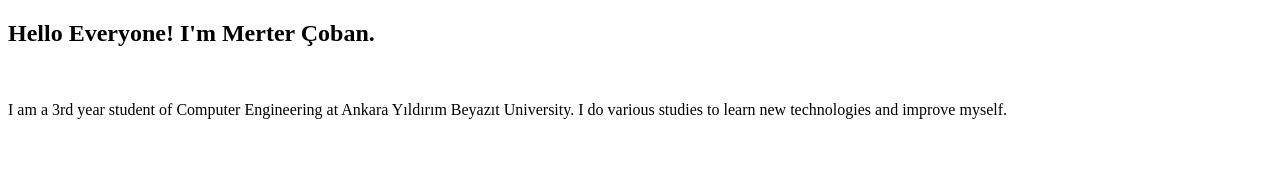
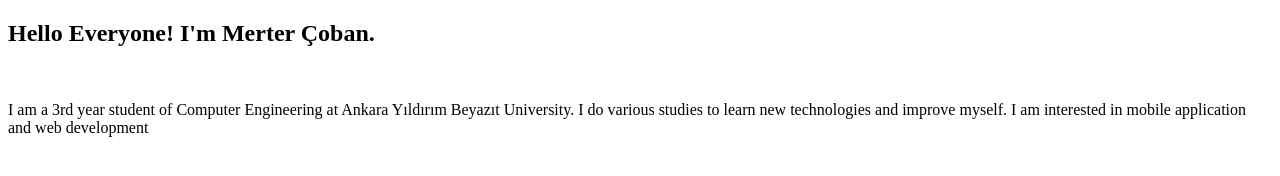
Before and after one commit to mertercoban/mertercoban.github.io, a plain HTML site: page aboutme.html in a window 1280 px wide. Drawn offline with Linux system fonts and the light colour scheme.

Commit message:
update aboutme.html

```diff
--- a/aboutme.html
+++ b/aboutme.html
@@ -13,6 +13,7 @@
 
  <h2>Hello Everyone! I'm Merter Çoban.</h2><br>
      <p>I am a 3rd year student of Computer Engineering at Ankara Yıldırım Beyazıt University.
-     I do various studies to learn new technologies and improve myself.</p>
+     I do various studies to learn new technologies and improve myself.
+     I am interested in mobile application and web development</p>
 </body>
 </html>
```
